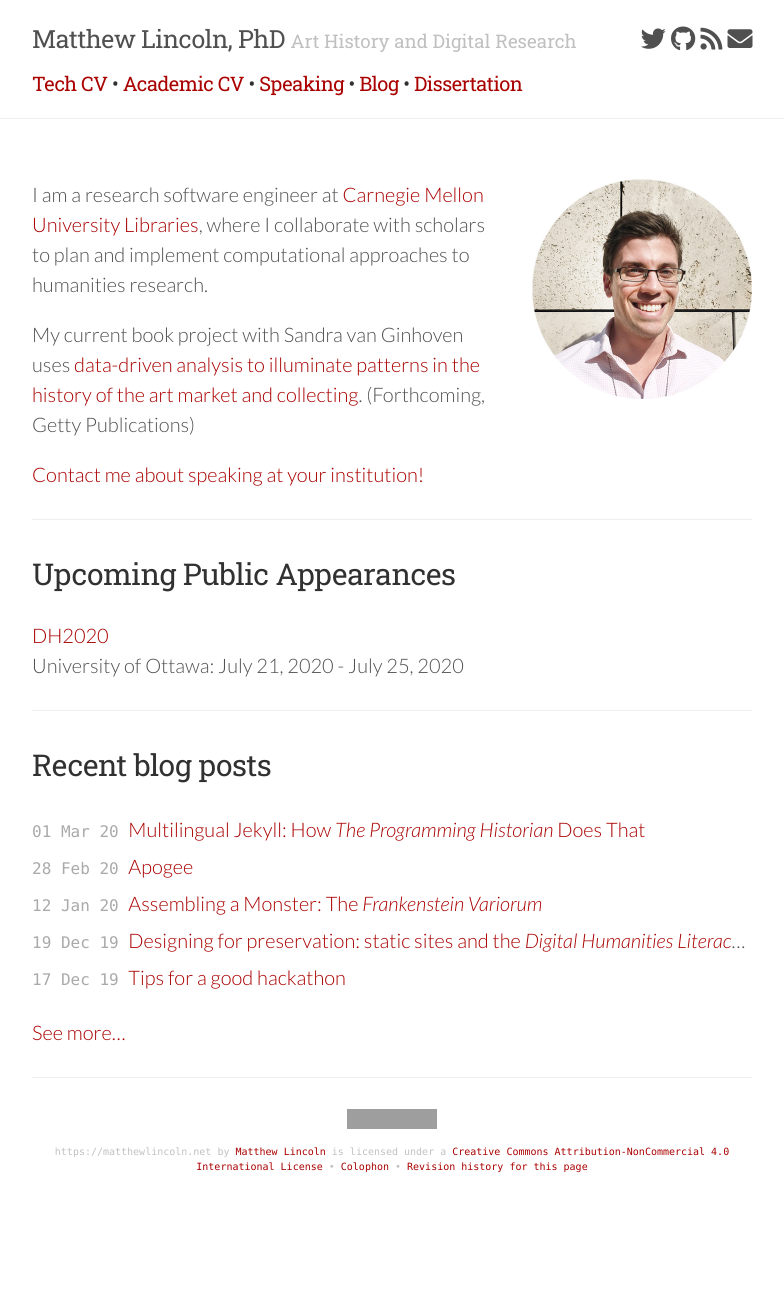
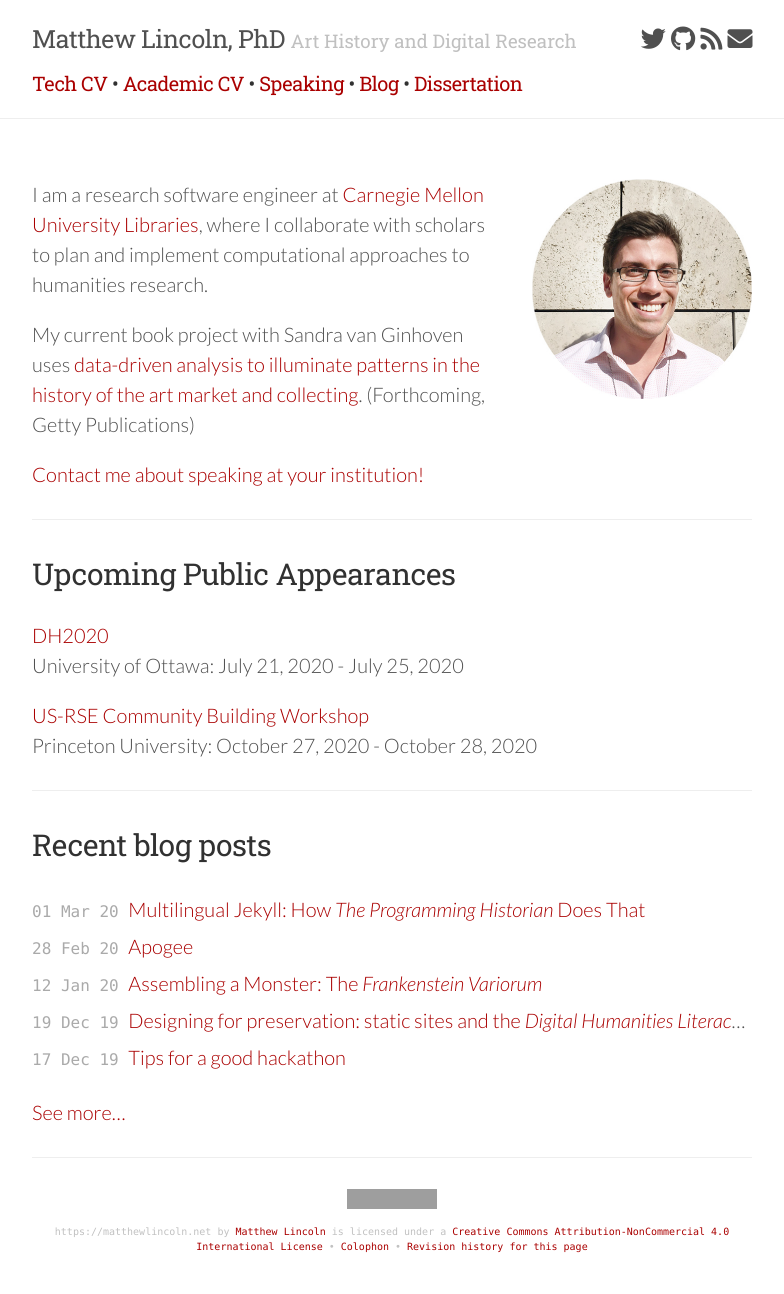
Before and after one commit to mdlincoln/mdlincoln.github.io, a Jekyll site: the page built from index.md, in a window 1280 px wide. Shown: the whole page, without its empty margins (248-1032 px from the left). Built offline with Jekyll 4.4.1, drawn with Linux system fonts in a browser that asks for light colours; nearby versions of some CDN libraries; before the commit the page ends 1214 px from its top, so only the background shows below that; grey boxes are pictures that could not be loaded.

Commit message:
add postponed RSE workshop

```diff
--- a/_data/travel.yaml
+++ b/_data/travel.yaml
@@ -1,4 +1,9 @@
 entries:
+  - venue: US-RSE Community Building Workshop
+    location: Princeton University
+    datestart: 2020-10-27T05:00:00.000Z
+    dateend: 2020-10-28T05:00:00.000Z
+    url: https://us-rse.org/2020-april-workshop/
   - venue: DH2020
     location: University of Ottawa
     datestart: 2020-07-21T05:00:00.000Z
```
